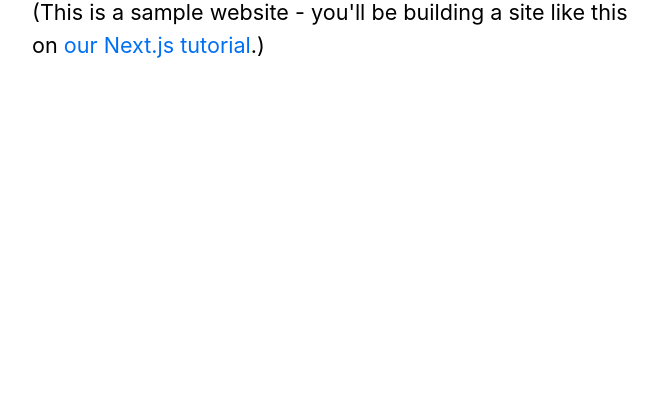
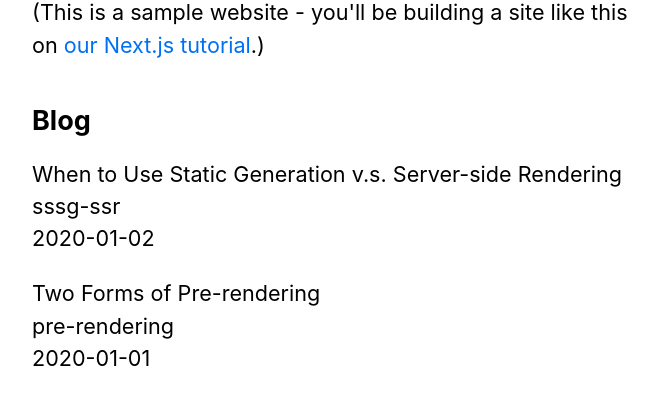
Before and after one commit to EugenePWhatley/nextjs-blog, a Next.js app: page / in a window 1280 px wide. Shown: the part 383-788 px from the top of the page, without its empty margins (302-960 px from the left). Built offline with nearby package versions, Linux system fonts and the light colour scheme.

Commit message:
Implement Static Generation for external files

```diff
--- /dev/null
+++ b/lib/posts.js
@@ -0,0 +1,29 @@
+import fs from 'fs'
+import path from 'path'
+import matter from 'gray-matter'
+
+const postsDirectory = path.join(process.cwd(), 'posts')
+
+export function getSortedPostsData() {
+    const fileNames = fs.readdirSync(postsDirectory)
+
+    const allPostsData = fileNames.map(fileName => {
+        const id = fileName.replace(/\.md$/, '')
+
+        const fullPath = path.join(postsDirectory, fileName)
+        const fileContents = fs.readFileSync(fullPath, 'utf8')
+
+        const matterResult = matter(fileContents)
+
+        return {
+            id,
+            ...matterResult.data
+        }
+    })
+
+    return allPostsData.sort(({ date: a }, { date: b }) => {
+        if (a < b) return 1
+        else if (a > b) return -1
+        else return 0
+    })
+}
--- a/pages/index.js
+++ b/pages/index.js
@@ -1,8 +1,18 @@
 import Head from 'next/head'
 import Layout, { siteTitle } from '../components/layout'
 import utilStyles from '../styles/utils.module.css'
+import { getSortedPostsData } from '../lib/posts'
 
-export default function Home() {
+export async function getStaticProps() {
+  const allPostsData = getSortedPostsData()
+  return {
+    props: {
+      allPostsData
+    }
+  }
+}
+
+export default function Home({ allPostsData }) {
   return (
     <Layout home>
       <Head>
@@ -15,6 +25,20 @@
           <a href="https://nextjs.org/learn">our Next.js tutorial</a>.)
         </p>
       </section>
+      <section className={`${utilStyles.headingMd} ${utilStyles.padding1px}`}>
+        <h2 className={utilStyles.headingLg}>Blog</h2>
+        <ul className={utilStyles.list}>
+          {allPostsData.map(({ id, date, title}) => (
+            <li className={utilStyles.listItem} key={id}>
+              {title}
+              <br/>
+              {id}
+              <br/>
+              {date}
+            </li>
+          ))}
+        </ul>
+      </section>
     </Layout>
   )
 }
--- /dev/null
+++ b/posts/pre-rendering.md
@@ -0,0 +1,11 @@
+---
+title: 'Two Forms of Pre-rendering'
+date: '2020-01-01'
+---
+
+Next.js has two forms of pre-rendering: **Static Generation** and **Server-side Rendering**. The difference is in **when** it generates the HTML for a page.
+
+- **Static Generation** is the pre-rendering method that generates the HTML at **build time**. The pre-rendered HTML is then _reused_ on each request.
+- **Server-side Rendering** is the pre-rendering method that generates the HTML on **each request**.
+
+Importantly, Next.js lets you **choose** which pre-rendering form to use for each page. You can create a "hybrid" Next.js app by using Static Generation for most pages and using Server-side Rendering for others.
--- /dev/null
+++ b/posts/sssg-ssr.md
@@ -0,0 +1,19 @@
+---
+title: 'When to Use Static Generation v.s. Server-side Rendering'
+date: '2020-01-02'
+---
+
+We recommend using **Static Generation** (with and without data) whenever possible because your page can be built once and served by CDN, which makes it much faster than having a server render the page on every request.
+
+You can use Static Generation for many types of pages, including:
+
+- Marketing pages
+- Blog posts
+- E-commerce product listings
+- Help and documentation
+
+You should ask yourself: "Can I pre-render this page **ahead** of a user's request?" If the answer is yes, then you should choose Static Generation.
+
+On the other hand, Static Generation is **not** a good idea if you cannot pre-render a page ahead of a user's request. Maybe your page shows frequently updated data, and the page content changes on every request.
+
+In that case, you can use **Server-Side Rendering**. It will be slower, but the pre-rendered page will always be up-to-date. Or you can skip pre-rendering and use client-side JavaScript to populate data.
```
